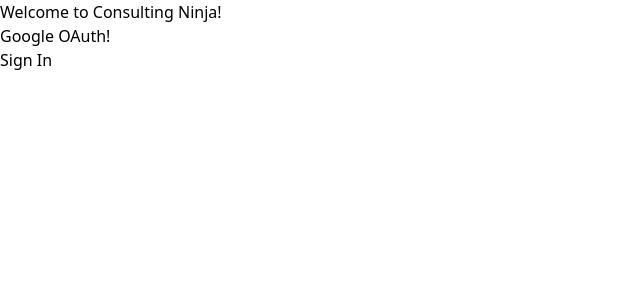
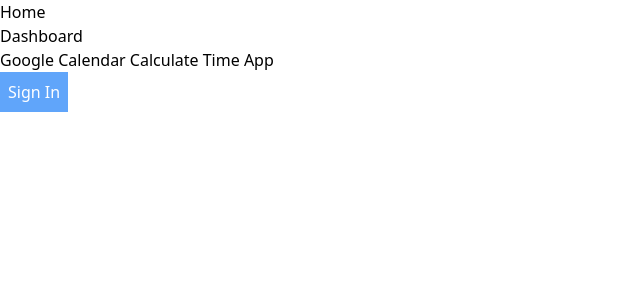
Before and after one commit to gerry004/gcal-ui, a React (Create React App) app: page / in a window 1280 px wide. Shown: the top 300 px of the page, without its empty margins (0-640 px from the left). Built offline with nearby package versions, Linux system fonts and the light colour scheme.

Commit message:
OAuth2Client

```diff
--- a/package.json
+++ b/package.json
@@ -7,10 +7,13 @@
     "@testing-library/react": "^13.4.0",
     "@testing-library/user-event": "^13.5.0",
     "autoprefixer": "^10.4.19",
+    "axios": "^1.6.8",
     "googleapis": "^135.1.0",
+    "https": "^1.0.0",
     "postcss": "^8.4.38",
     "react": "^18.3.1",
     "react-dom": "^18.3.1",
+    "react-router-dom": "^6.23.0",
     "react-scripts": "5.0.1",
     "tailwindcss": "^3.4.3",
     "web-vitals": "^2.1.4"
--- a/src/App.js
+++ b/src/App.js
@@ -1,29 +1,17 @@
-function navigate(url) {
-  window.location.href = url;
+import React from 'react';
+import { BrowserRouter as Router, Route, Routes } from 'react-router-dom';
+import Home from './views/Home';
+import Dashboard from './views/Dashboard';
+
+function App() {
+  return (
+    <Router>
+      <Routes>
+        <Route path="/" element={<Home />} /> {/* Properly instantiate the component */}
+        <Route path="/dashboard" element={<Dashboard />} /> {/* Corrected path to match 'about' */}
+      </Routes>
+    </Router>
+  );
 }
 
-async function auth() {
-  const response = await fetch('http://127.0.0.1:3000/request', { method: 'post' });
-
-  const data = await response.json();
-  console.log(data);
-  navigate(data.url);
-
-}
-
-
-function App() {
-
-
-  return (
-    <>
-      <h1>Welcome to Consulting Ninja!</h1>
-      <h3>Google OAuth!</h3>
-
-      <button className="btn-auth" type="button" onClick={() => auth()}>Sign In
-      </button>
-    </>
-  )
-}
-
-export default App
+export default App;
--- /dev/null
+++ b/src/constants/axios.js
@@ -0,0 +1,29 @@
+import axios from 'axios';
+
+// Create an Axios instance with a base URL and default settings
+const api = axios.create({
+  baseURL: 'http://localhost:3000', // Base URL for all requests
+  timeout: 10000, // Set a default timeout (optional)
+});
+
+// Optional: Add request interceptors to attach headers or tokens
+api.interceptors.request.use(
+  (config) => {
+    // Modify the request config before sending (e.g., add authorization headers)
+    // config.headers.Authorization = 'Bearer ' + yourAuthToken;
+    return config;
+  },
+  (error) => Promise.reject(error) // Handle request errors
+);
+
+// Optional: Add response interceptors to handle responses or errors
+api.interceptors.response.use(
+  (response) => response, // Pass through successful responses
+  (error) => {
+    // Handle response errors (e.g., log out on unauthorized response)
+    console.error('Axios error:', error);
+    return Promise.reject(error); // Propagate the error to the component
+  }
+);
+
+export default api;
--- /dev/null
+++ b/src/utils/auth.js
@@ -0,0 +1,6 @@
+import api from '../constants/axios';
+
+export const fetchAuthUrl = async () => {
+  const { data } = await api.get('/request');
+  return data.url;
+}
--- /dev/null
+++ b/src/views/Dashboard.js
@@ -0,0 +1,9 @@
+const Dashboard = () => {
+  return (
+    <>
+      <h1>Dashboard</h1>
+    </>
+  );
+};
+
+export default Dashboard;
--- /dev/null
+++ b/src/views/Home.js
@@ -0,0 +1,28 @@
+import { Link } from 'react-router-dom';
+import { fetchAuthUrl } from '../utils/auth';
+
+const Home = () => {
+  const navigateTo = (url) => {
+    window.location.href = url;
+  }
+
+  const handleSignInClick = async () => {
+    const url = await fetchAuthUrl();
+    navigateTo(url);
+  }
+
+  return (
+    <div>
+      <nav>
+        <ul>
+          <li><Link to="/">Home</Link></li>
+          <li><Link to="/dashboard">Dashboard</Link></li>
+        </ul>
+      </nav>
+      <h1>Google Calendar Calculate Time App</h1>
+      <button className='bg-blue-400 text-white hover:bg-blue-600 p-2' onClick={handleSignInClick}>Sign In</button>
+    </div>
+  );
+};
+
+export default Home;
```
Also changed, not shown: 1 other file (tests, documents, lock files or other folders).
